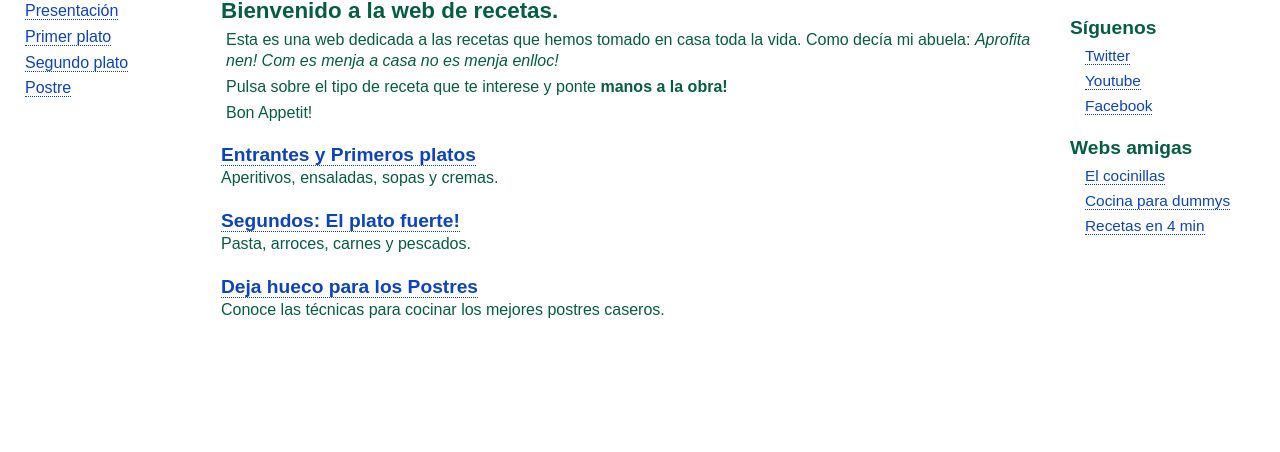
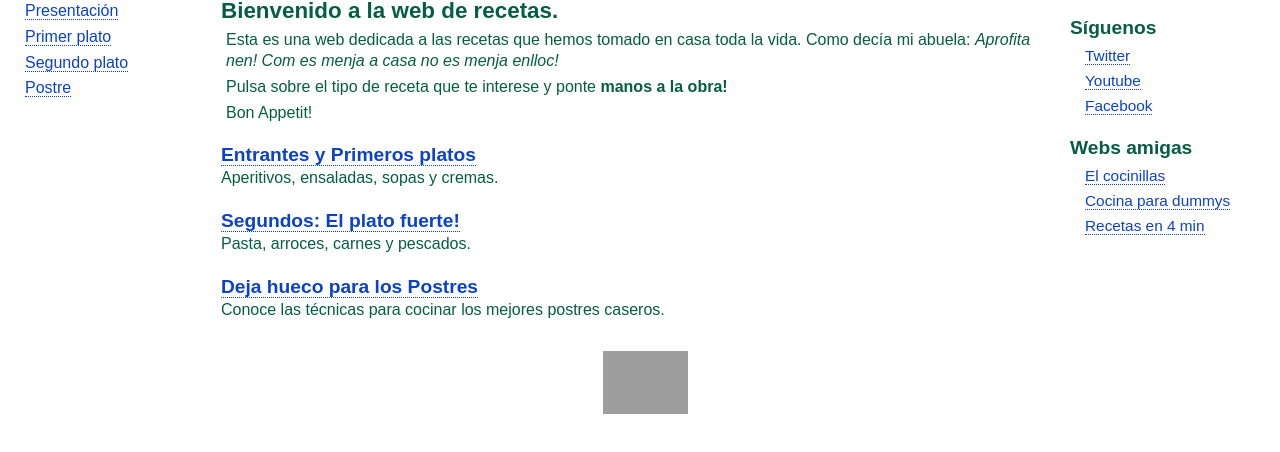
Before and after one commit to regnasker/DIW, a plain HTML site: page U5/webRecetasNoAccesible.html in a window 1280 px wide. Shown: the part 104-556 px from the top of the page. Drawn offline with nearby package versions, Linux system fonts and the light colour scheme; grey boxes are pictures that could not be loaded.

Commit message:
Update webRecetasNoAccesible.html

```diff
--- a/U5/webRecetasNoAccesible.html
+++ b/U5/webRecetasNoAccesible.html
@@ -124,7 +124,7 @@
 <div id="pie">
 <ul>
   <!-- Aquí van los iconos de accesibilidad y la explicación sobre accesibilidad -->
-
+<a href="http://www.w3.org/WAI/WCAG2AA-Conformance" title="Abre la página del nivel AA de conformidad. Todas las páginas del dominio han sido desarrolladas con las tecnologías XHTML 1.0, CSS 3.0 y Javascript 6.0, con fecha 18/1/2017 cumple las directrices 2.0 WCAG-WAI para obtener el nivel de conformidad Doble-A"><img src="http://www.w3.org/WAI/wcag2AA" alt="Icono de conformidad con el Nivel AA, de las Directrices de Accesibilidad para el Contenido Web 2.0 del W3C-WAI"/></a>
 </ul>
 </div>
 </body>
```
